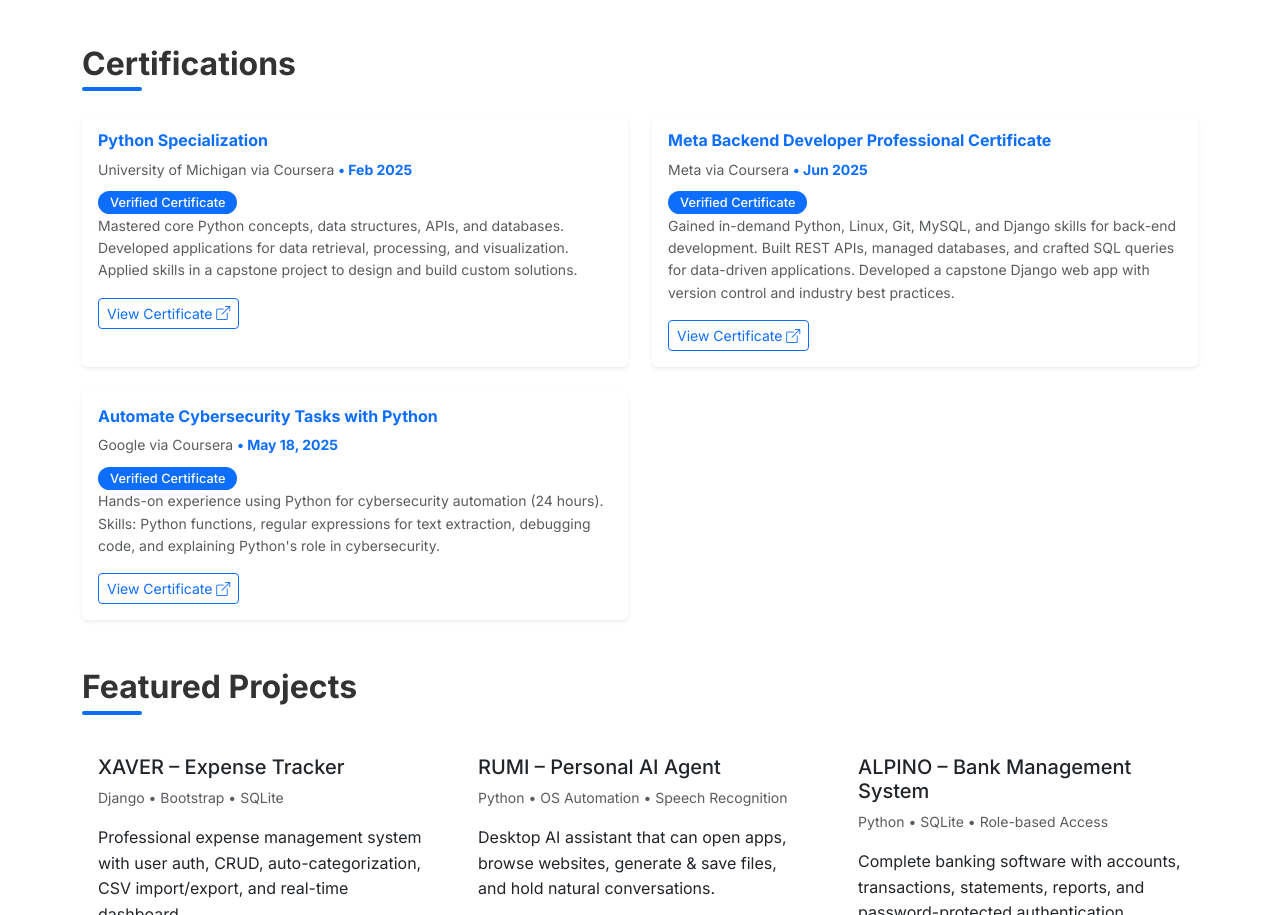
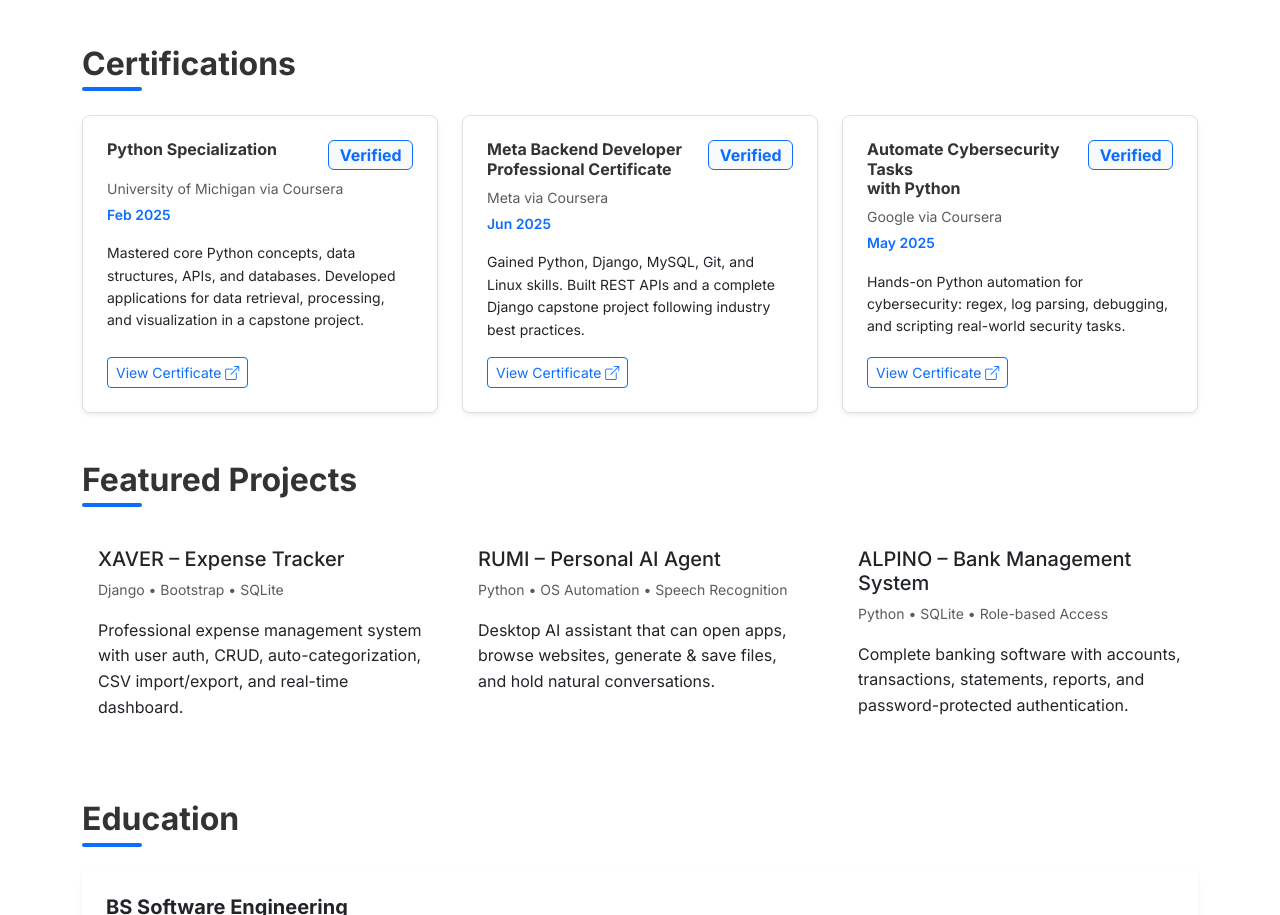
Before and after one commit to Hammad-5705/Portfolio, a plain HTML site: page index.html in a window 1280 px wide. Shown: the part 1217-2132 px from the top of the page. Drawn offline with nearby package versions, Linux system fonts and the light colour scheme.

Commit message:
update color

```diff
--- a/index.html
+++ b/index.html
@@ -100,6 +100,7 @@
             font-size: 0.8rem;
             font-weight: 500;
         }
+
     </style>
 </head>
 <body>
@@ -192,37 +193,60 @@
     <section class="my-5">
         <h2 class="section-title">Certifications</h2>
         <div class="row g-4">
-                <div class="col-md-6">
-                    <div class="card h-100 border-0 shadow-sm cert-card">
-                        <div class="card-body">
-                            <h6 class="fw-bold text-primary mb-2">Python Specialization</h6>
-                            <p class="text-muted small mb-2">University of Michigan via Coursera <span class="text-primary fw-bold">• Feb 2025</span></p>
-                            <span class="cert-badge mb-2">Verified Certificate</span>
-                            <small class="d-block text-muted mb-3">Mastered core Python concepts, data structures, APIs, and databases. Developed applications for data retrieval, processing, and visualization. Applied skills in a capstone project to design and build custom solutions.</small>
-                            <a href="https://coursera.org/share/175b525536b7f88742c67ab733de3a91" target="_blank" class="btn btn-outline-primary btn-sm">View Certificate <i class="bi bi-box-arrow-up-right"></i></a>
+            <!-- Certification 1 -->
+            <div class="col-md-6 col-lg-4">
+                <div class="cert-card-new p-4 border rounded-3 shadow-sm bg-white h-100 d-flex flex-column">
+                    <div class="d-flex justify-content-between align-items-start mb-2">
+                        <h6 class="fw-bold mb-0">Python Specialization</h6>
+                        <span class="badge bg-light text-primary border border-primary fs-6">Verified</span>
+                    </div>
+                    <p class="text-muted small mb-1">University of Michigan via Coursera</p>
+                    <p class="text-primary fw-semibold small mb-3">Feb 2025</p>
+                    <p class="text-dark small flex-grow-1">
+                        Mastered core Python concepts, data structures, APIs, and databases. Developed applications for data retrieval, processing, and visualization in a capstone project.
+                    </p>
+                    <a href="https://coursera.org/share/175b525536b7f88742c67ab733de3a91" target="_blank"
+                    class="btn btn-outline-primary btn-sm mt-auto align-self-start">
+                        View Certificate <i class="bi bi-box-arrow-up-right"></i>
+                    </a>
                 </div>
             </div>
+
+            <!-- Certification 2 -->
+            <div class="col-md-6 col-lg-4">
+                <div class="cert-card-new p-4 border rounded-3 shadow-sm bg-white h-100 d-flex flex-column">
+                    <div class="d-flex justify-content-between align-items-start mb-2">
+                        <h6 class="fw-bold mb-0">Meta Backend Developer<br>Professional Certificate</h6>
+                        <span class="badge bg-light text-primary border border-primary fs-6">Verified</span>
                     </div>
-                <div class="col-md-6">
-                    <div class="card h-100 border-0 shadow-sm cert-card">
-                        <div class="card-body">
-                            <h6 class="fw-bold text-primary mb-2">Meta Backend Developer Professional Certificate</h6>
-                            <p class="text-muted small mb-2">Meta via Coursera <span class="text-primary fw-bold">• Jun 2025</span></p>
-                            <span class="cert-badge mb-2">Verified Certificate</span>
-                            <small class="d-block text-muted mb-3">Gained in-demand Python, Linux, Git, MySQL, and Django skills for back-end development. Built REST APIs, managed databases, and crafted SQL queries for data-driven applications. Developed a capstone Django web app with version control and industry best practices.</small>
-                            <a href="https://coursera.org/share/ae053d25489968a79929141545727b97" target="_blank" class="btn btn-outline-primary btn-sm">View Certificate <i class="bi bi-box-arrow-up-right"></i></a>
+                    <p class="text-muted small mb-1">Meta via Coursera</p>
+                    <p class="text-primary fw-semibold small mb-3">Jun 2025</p>
+                    <p class="text-dark small flex-grow-1">
+                        Gained Python, Django, MySQL, Git, and Linux skills. Built REST APIs and a complete Django capstone project following industry best practices.
+                    </p>
+                    <a href="https://coursera.org/share/ae053d25489968a79929141545727b97" target="_blank"
+                    class="btn btn-outline-primary btn-sm mt-auto align-self-start">
+                        View Certificate <i class="bi bi-box-arrow-up-right"></i>
+                    </a>
                 </div>
             </div>
+
+            <!-- Certification 3 -->
+            <div class="col-md-6 col-lg-4">
+                <div class="cert-card-new p-4 border rounded-3 shadow-sm bg-white h-100 d-flex flex-column">
+                    <div class="d-flex justify-content-between align-items-start mb-2">
+                        <h6 class="fw-bold mb-0">Automate Cybersecurity Tasks<br>with Python</h6>
+                        <span class="badge bg-light text-primary border border-primary fs-6">Verified</span>
                     </div>
-                <div class="col-md-6">
-                    <div class="card h-100 border-0 shadow-sm cert-card">
-                        <div class="card-body">
-                            <h6 class="fw-bold text-primary mb-2">Automate Cybersecurity Tasks with Python</h6>
-                            <p class="text-muted small mb-2">Google via Coursera <span class="text-primary fw-bold">• May 18, 2025</span></p>
-                            <span class="cert-badge mb-2">Verified Certificate</span>
-                            <small class="d-block text-muted mb-3">Hands-on experience using Python for cybersecurity automation (24 hours). Skills: Python functions, regular expressions for text extraction, debugging code, and explaining Python's role in cybersecurity.</small>
-                            <a href="https://coursera.org/share/30e22540c23e8f98d8f7eaf6ac20265a" target="_blank" class="btn btn-outline-primary btn-sm">View Certificate <i class="bi bi-box-arrow-up-right"></i></a>
-                        </div>
+                    <p class="text-muted small mb-1">Google via Coursera</p>
+                    <p class="text-primary fw-semibold small mb-3">May 2025</p>
+                    <p class="text-dark small flex-grow-1">
+                        Hands-on Python automation for cybersecurity: regex, log parsing, debugging, and scripting real-world security tasks.
+                    </p>
+                    <a href="https://coursera.org/share/30e22540c23e8f98d8f7eaf6ac20265a" target="_blank"
+                    class="btn btn-outline-primary btn-sm mt-auto align-self-start">
+                        View Certificate <i class="bi bi-box-arrow-up-right"></i>
+                    </a>
                 </div>
             </div>
         </div>
```
Lines whose indentation alone changed are shown as unchanged.
